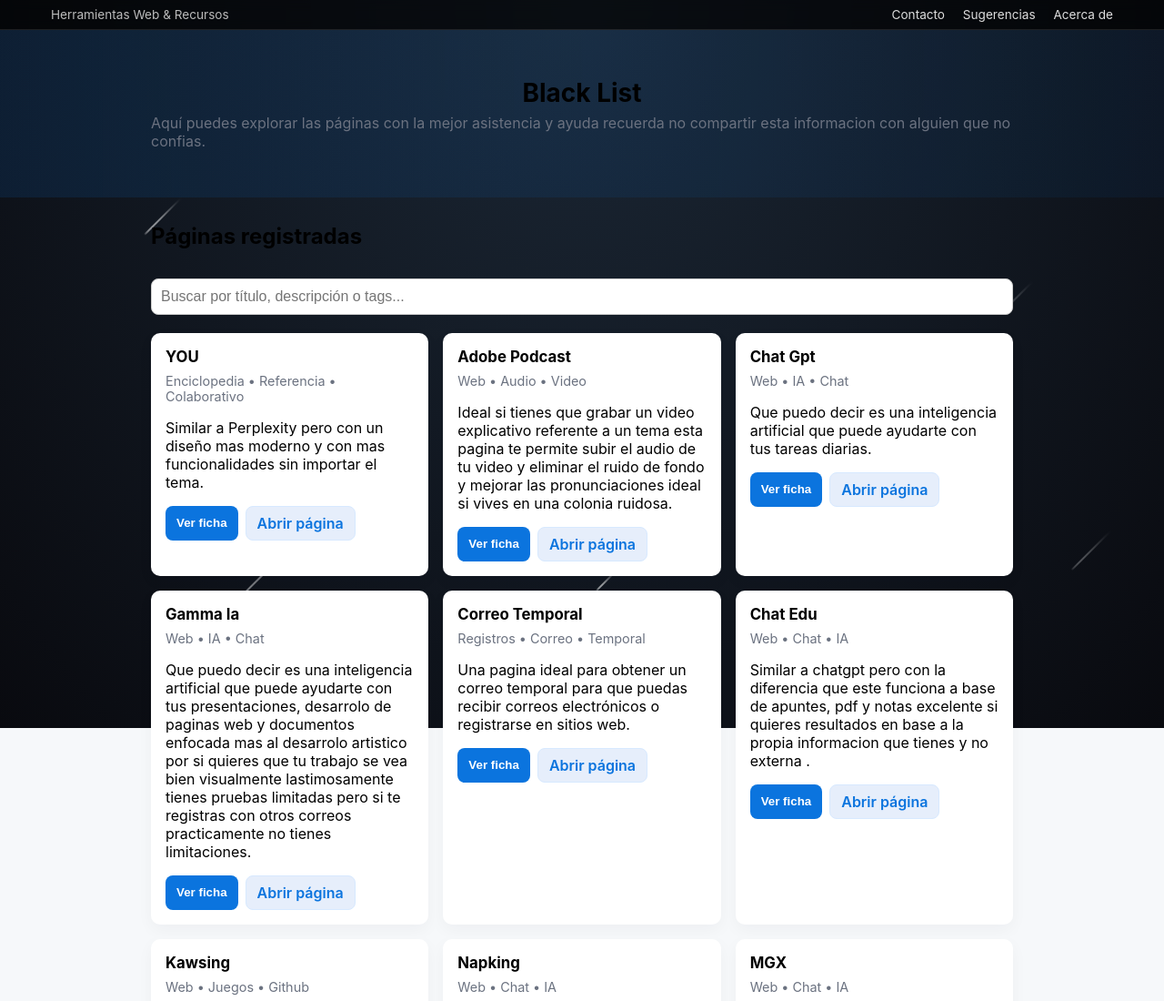
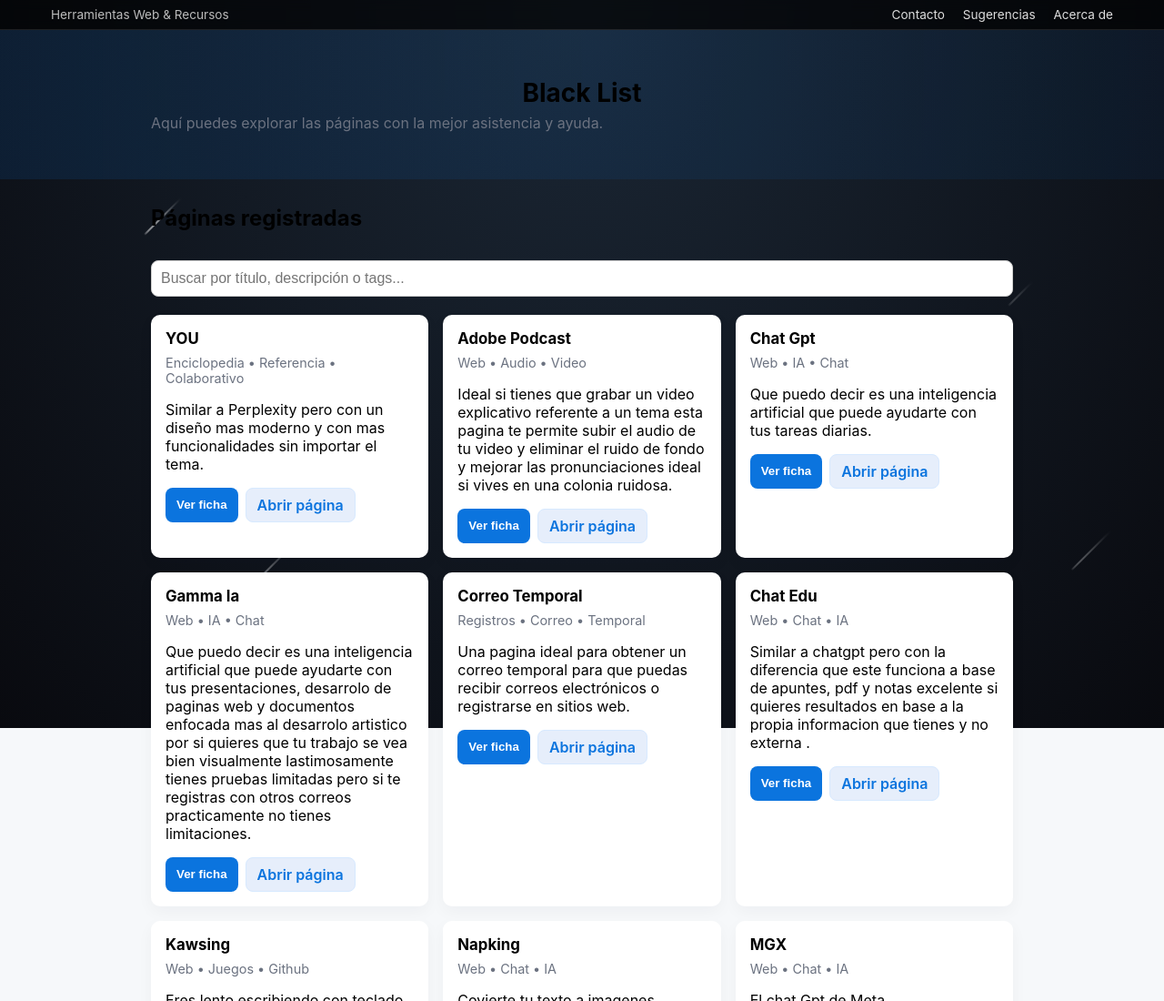
Before and after one commit to Rambrayan/L-zaro, a plain HTML site: page index.html in a window 1280 px wide. Shown: the top 1100 px of the page at 91% size. Drawn offline with Linux system fonts and the light colour scheme.

Commit message:
Mensaje editado

```diff
--- a/index.html
+++ b/index.html
@@ -327,8 +327,7 @@
             <h1>
                 <center>Black List</center>
             </h1>
-            <p class="lead">Aquí puedes explorar las páginas con la mejor asistencia y ayuda
-                recuerda no compartir esta informacion con alguien que no confias.</p>
+            <p class="lead">Aquí puedes explorar las páginas con la mejor asistencia y ayuda.</p>
         </div>
     </header>
 
```
